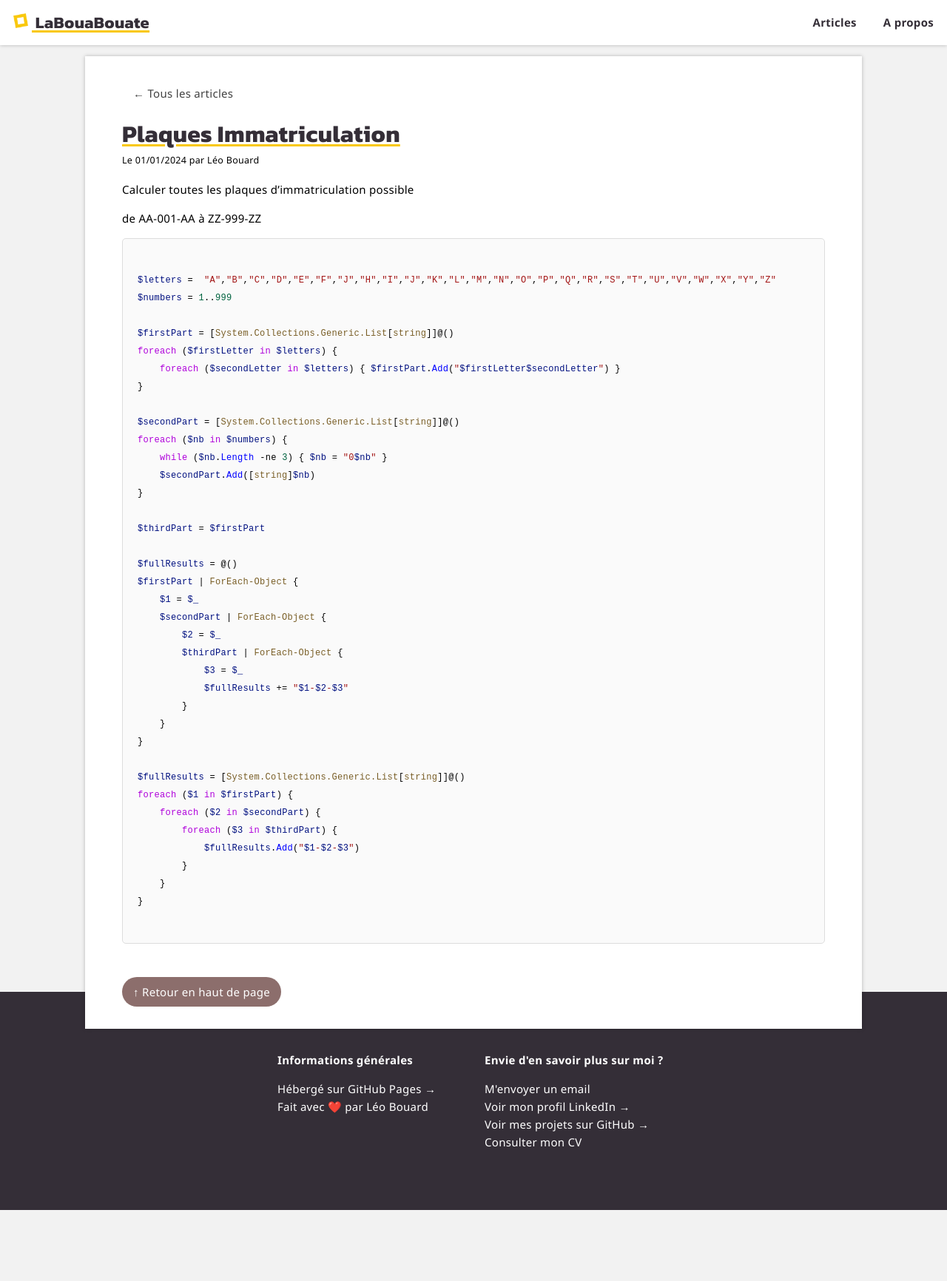
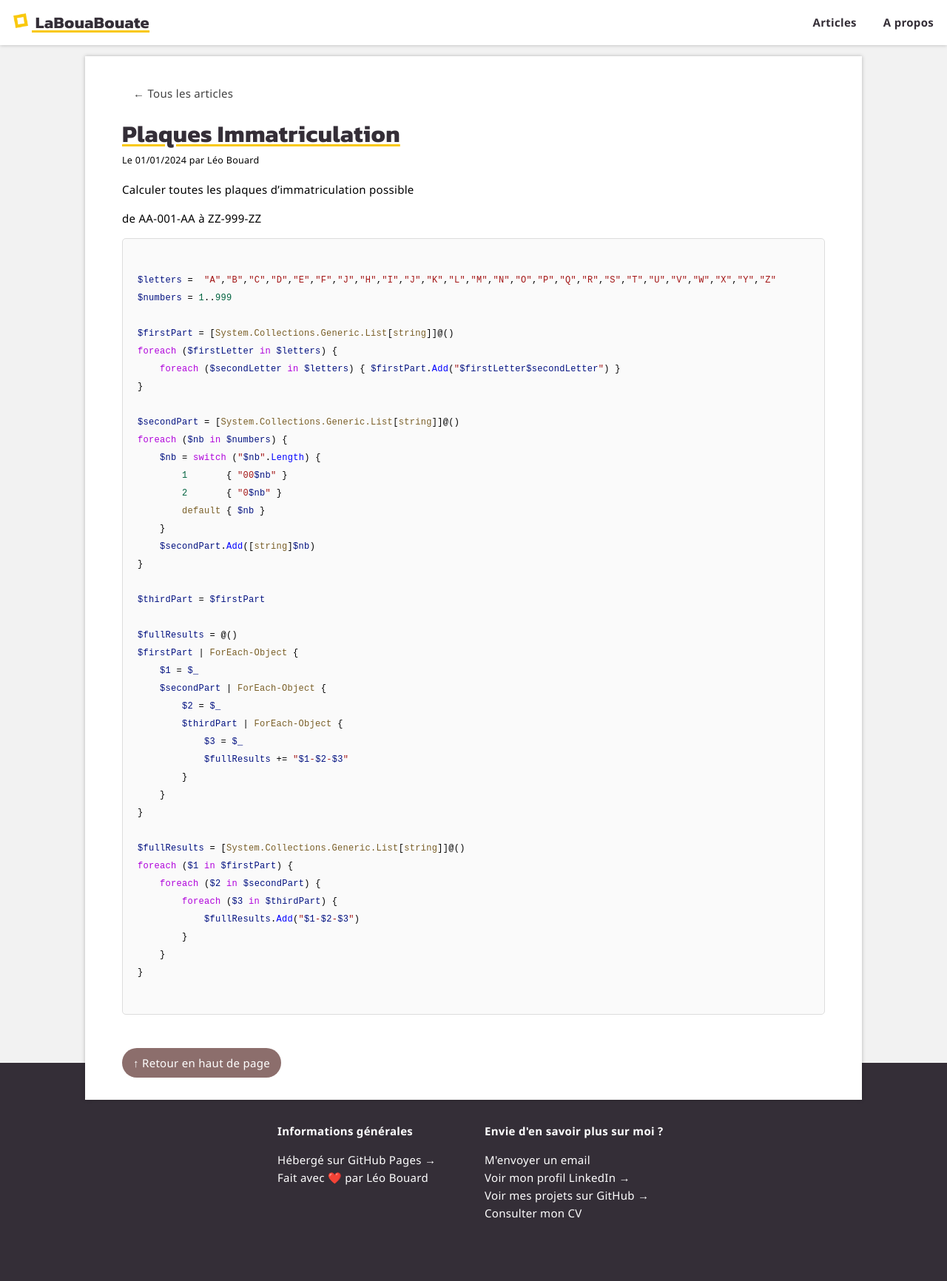
Before and after one commit to leobouard/leobouard.github.io, a Jekyll site: the page built from _posts/2024-01-01-plaques-immatriculation.md, in a window 1280 px wide. Shown: the whole page at 74% size. Built offline with Jekyll 4.4.1, drawn with Linux system fonts in a browser that asks for light colours; some web fonts are replaced; our own code applies the rules of GitHub Pages for plain Markdown files; before the commit the page ends 1636 px from its top, so only the background shows below that.

Commit message:
Début de la conception de la homepage

```diff
--- a/_layouts/default.html
+++ b/_layouts/default.html
@@ -9,6 +9,7 @@
     {% seo %}
     <link rel="stylesheet" href="{{ "/assets/css/style.css?v=" | append: site.github.build_revision | relative_url }}">
     <link rel="stylesheet" href="{{ "/assets/css/posts.css?v=" | append: site.github.build_revision | relative_url }}">
+    <link rel="stylesheet" href="{{ "/assets/css/homepage.css?v=" | append: site.github.build_revision | relative_url }}">
     {% if page.title == 'CV' %}<link rel="stylesheet" href="{{ "/assets/css/cv.css?v=" | append: site.github.build_revision | relative_url }}">{% endif %}
     <link rel="shortcut icon" type="image/x-icon" href="/assets/images/favicon.ico">
     <link rel="preconnect" href="https://fonts.googleapis.com">
--- a/_posts/2024-01-01-plaques-immatriculation.md
+++ b/_posts/2024-01-01-plaques-immatriculation.md
@@ -15,7 +15,11 @@
 
 $secondPart = [System.Collections.Generic.List[string]]@()
 foreach ($nb in $numbers) {
-    while ($nb.Length -ne 3) { $nb = "0$nb" }
+    $nb = switch ("$nb".Length) {
+        1       { "00$nb" }
+        2       { "0$nb" }
+        default { $nb }
+    }
     $secondPart.Add([string]$nb)
 }
 
--- /dev/null
+++ b/assets/css/homepage.scss
@@ -0,0 +1,21 @@
+---
+---
+
+.div_container {
+    height: 70rem;
+    display: flex;
+    align-items: center;
+    justify-content: center;
+}
+
+.div_hero {
+    background-color: #342e37;
+    padding: 100px 50px;
+    display: flex;
+    justify-content: center;
+}
+
+.div_hero_text {
+    max-width: 950px;
+    color: #fff;
+}
--- a/assets/css/style.scss
+++ b/assets/css/style.scss
@@ -67,7 +67,7 @@
     float: left;
 }
 
-/* --- CONTENT --- */
+main {
 
     section {
         min-height: 85%;
@@ -77,55 +77,7 @@
         max-width: 950px;
         overflow: hidden;
         box-shadow: 0 0 5px 0 #00000040;
-
-    /* --- BUTTON LINK --- */
-
-    .buttons {
-        display: flex;
-        justify-content: space-between;
     }
-
-    .buttonNext {
-        text-align: right;
-        margin-top: 30px;
-        margin-bottom: 15px;
-
-        a {
-            background-color: #5E7A6F;
-            color: #fff;
-            font-weight: 600;
-            padding: 8px 15px;
-            border-radius: 30px;
-        }
-
-        a:hover {
-            color: #fff;
-        }
-    }
-
-    .buttonBack {
-        text-align: left;
-        margin-top: 30px;
-        margin-bottom: 15px;
-
-        a {
-            background-color: #214263;
-            color: #fff;
-            font-weight: 600;
-            padding-top: 10px;
-            padding-bottom: 10px;
-            padding-left: 20px;
-            padding-right: 20px;
-            border: 0;
-        }
-
-        a:hover {
-            color: #fff;
-            background-color: #3a75af;
-        }
-    }
-
-    /* --- TEXT --- */
 
     a {
         color: #214263;
@@ -257,6 +209,7 @@
     table {
         width: 100%;
     }
+
 }
 
 /* --- FOOTER --- */
```
Lines whose indentation alone changed are shown as unchanged.
